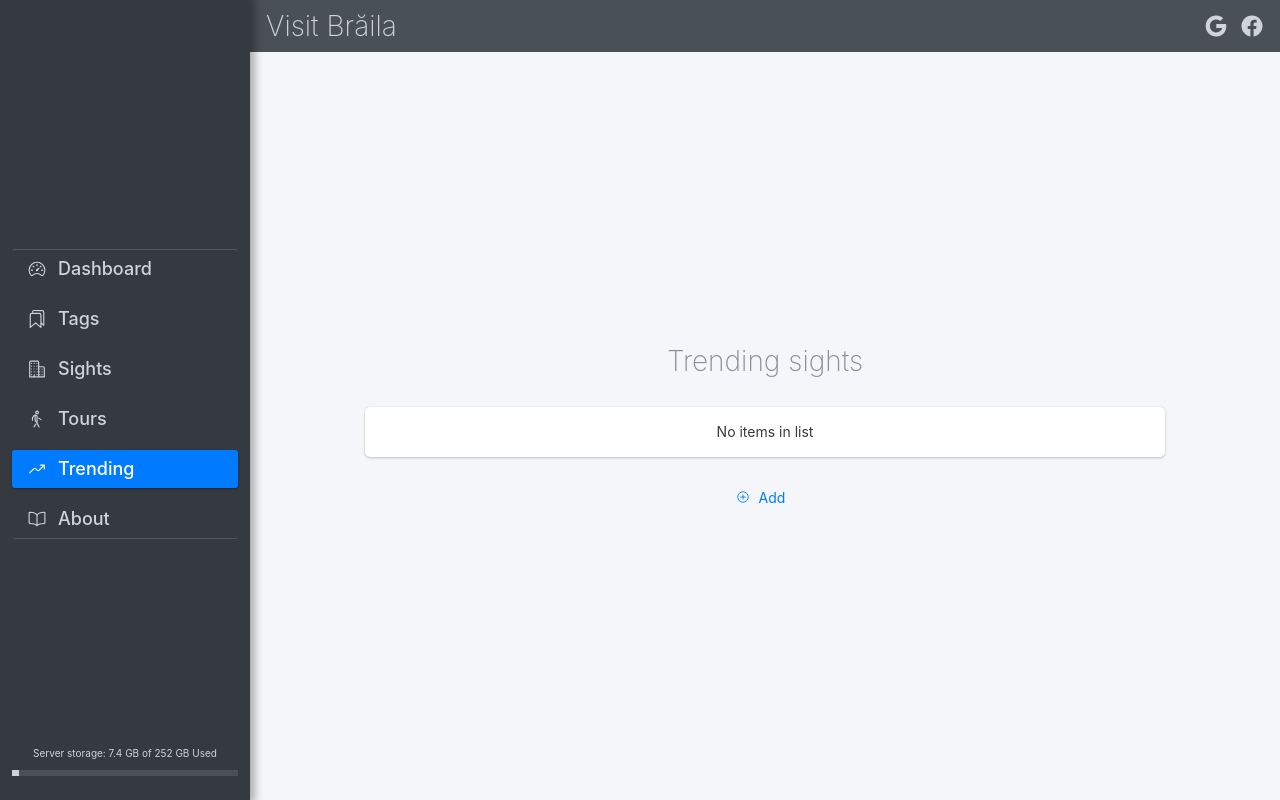
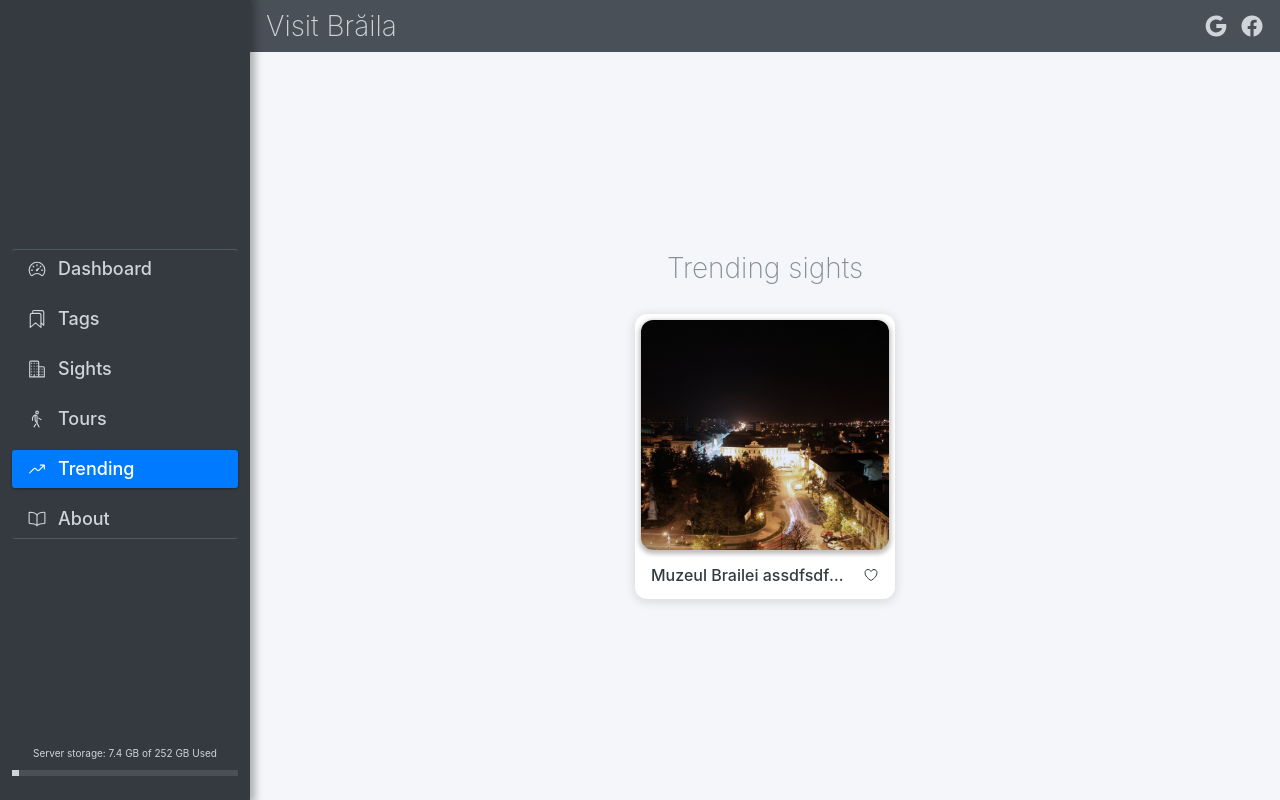
Before and after one commit to MoryokaV/Visit-Braila, a Flask app: page /admin/trending in a window 1280 px wide. Run offline with Flask 2, Linux system fonts and the light colour scheme; the visitor is signed in with stand-in values (Sample User, id 1); data that the repository does not hold is empty.

Commit message:
sort in query & trying a redesign for trending page

```diff
--- a/backend/app.py
+++ b/backend/app.py
@@ -177,7 +177,7 @@ def insertTrendingItem():
 
 @app.route("/api/fetchTrendingItems")
 def fetchTrendingItems():
-    return json.dumps(list(db.trending.find()), default=str)
+    return json.dumps(list(db.trending.find().sort("index", 1)), default=str)
 
 @app.route("/api/deleteTrendingItem", methods=["DELETE"])
 def deleteTrendingItem():
--- a/backend/static/css/style.css
+++ b/backend/static/css/style.css
@@ -472,6 +472,7 @@ tbody tr:hover {
 
 /* #### TRENDING #### */
 
+/*
 .trending-list {
     width: 80rem;
     max-width: 90%;
@@ -526,6 +527,58 @@ tbody tr:hover {
     white-space: nowrap;
     text-overflow: ellipsis;
 }
+*/
+
+.trending-container {
+    max-width: 80%;
+    max-height: 50%;
+    margin: 3.2rem auto;
+}
+
+.trending-item {
+    width: 26rem;
+    padding: 6px;
+    background-color: #fff;
+    border-radius: 12px;
+    box-shadow: 0 2px 10px 2px rgba(0, 0, 0, 0.1);
+}
+
+.trending-item:hover footer > ion-icon {
+    display: none;
+}
+
+.trending-item:hover footer > button {
+    display: block;
+}
+
+.trending-item > img {
+    height: 23rem;
+    width: 100%;
+    border-radius: 12px;
+    box-shadow: 0 2px 4px 2px rgba(0, 0, 0, 0.25);
+    margin-bottom: 6px;
+    object-fit: cover;
+}
+
+.trending-item footer {
+    display: flex;
+    align-items: center;
+    justify-content: space-between;
+    padding: 1rem;
+    font-size: 1.6rem;
+    font-weight: 500;
+}
+
+.trending-item footer > p {
+    max-width: 85%;
+    white-space: nowrap;
+    overflow: hidden;
+    text-overflow: ellipsis;
+}
+
+.trending-item footer > button {
+    display: none;
+}
 
 .trending-form {
     display: none;
--- a/backend/static/js/trending.js
+++ b/backend/static/js/trending.js
@@ -2,6 +2,7 @@ import './utils.js';
 
 let items = [];
 
+/*
 const appendElements = async () => {
   items = await $.getJSON("/api/fetchTrendingItems");
 
@@ -62,6 +63,12 @@ const appendElements = async () => {
     }
   })
 }
+*/
+
+const appendElements = () => {
+
+}
+
 const getSightName = async item => (await $.getJSON("/api/findSight/" + item.sight_id)).name;
 
 $(document).ready(async function() {
--- a/backend/templates/trending.html
+++ b/backend/templates/trending.html
@@ -70,6 +70,7 @@
     </aside>
 
     <!-- MAIN CONTENT -->
+    <!--
     <main class="col">
       <h2 class="title" style="color: #868e96;">Trending sights</h2>
 
@@ -86,5 +87,22 @@
         </div>
       <form>
     </main>
+    -->
+    <main class="col">
+      <h2 class="title" style="color: #868e96;">Trending sights</h2>
+
+      <div class="trending-container">
+        <article class="trending-item">
+          <img src="/static/media/assets/braila.jpg">
+          <footer>
+            <p>Muzeul Brailei assdfsdfsdsdfsdfsdf</p>
+            <ion-icon name="heart-outline"></ion-icon>
+            <button class="btn remove-item">
+              <ion-icon name="close-outline"></ion-icon>
+            </button>
+          </footer>
+        </article>
+      </div>
+    </main>
   </body>
 </html>
```
